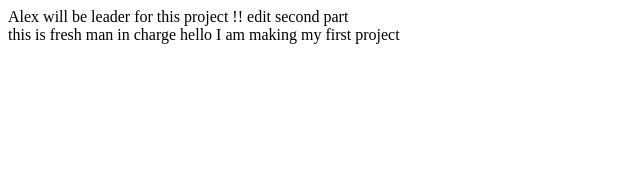
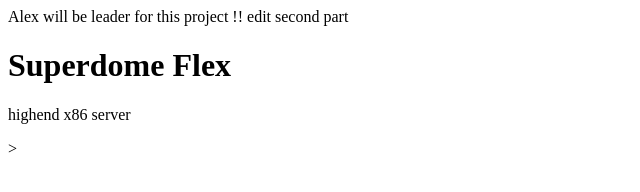
Before and after one commit to sskccho/company-project, a plain HTML site: page index.html in a window 1280 px wide. Shown: the whole page, without its empty margins (0-640 px from the left). Drawn offline with Linux system fonts and the light colour scheme.

```diff
--- a/index.html
+++ b/index.html
@@ -14,9 +14,9 @@
     edit second part
   </nav>
   <main>
-    this is fresh man in charge
-    hello
-    I am making my first project
+    <h1>Superdome Flex</h1>
+
+    <p>highend x86 server </p>>
   </main>
   <footer>
 
```
